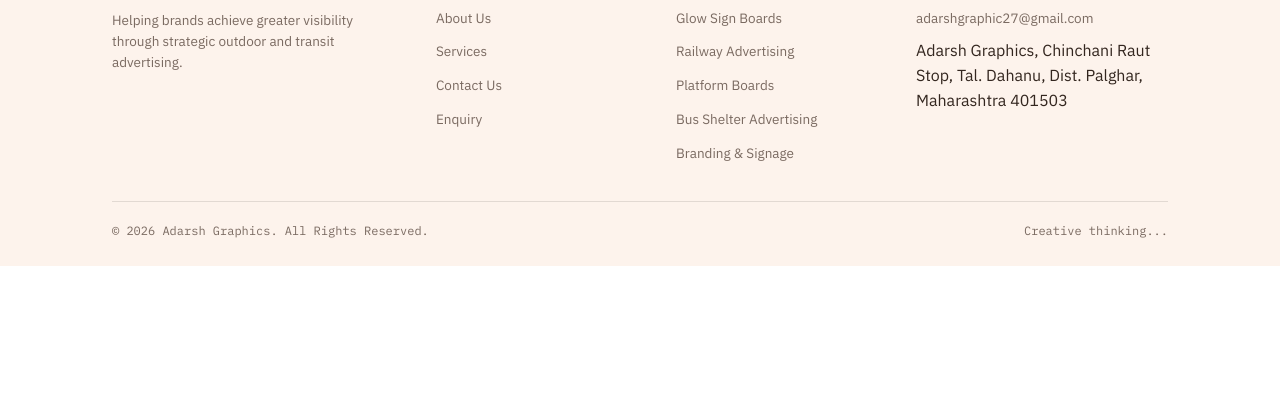
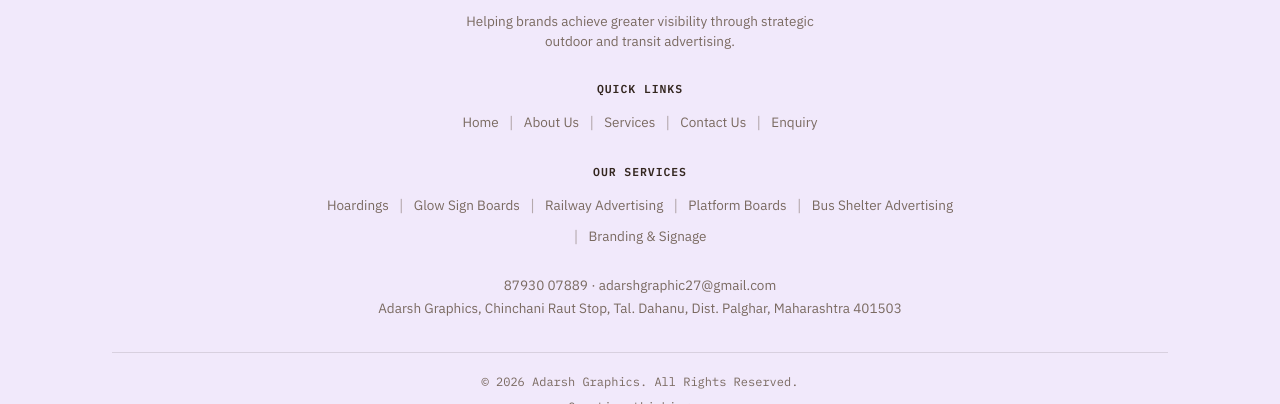
Before and after one commit to thakurprachodaya/adarshgraphics, a plain HTML site: page about.html in a window 1280 px wide. Shown: the part 2396-2800 px from the top of the page. Before the commit the page ends 2662 px from the top, so only its background shows below. Drawn offline with Linux system fonts and the light colour scheme.

Commit message:
Add files via upload

```diff
--- a/about.html
+++ b/about.html
@@ -17,10 +17,12 @@
   --paper:#FFFFFF;
   --alt:#FDF3EC;
   --alt-pink:#FCEEF3;
+  --hero-purple-1:#F1E9FB;
+  --hero-purple-2:#E3D2F5;
   --ink:#33261F;
   --ink-soft:#7A6A61;
-  --primary:#E8722C;
-  --primary-dark:#C1401F;
+  --primary:#7C4FB3;
+  --primary-dark:#5B3585;
   --magenta:#D6247A;
   --yellow:#F2A71B;
   --line: rgba(51,38,31,.13);
@@ -141,7 +143,7 @@
 
 /* ---------- page hero ---------- */
 .hero{
-  background:linear-gradient(150deg, var(--alt) 0%, var(--alt-pink) 100%);
+  background:linear-gradient(150deg, var(--hero-purple-1) 0%, var(--hero-purple-2) 100%);
   padding:52px 0 54px;
   text-align:center;
 }
@@ -198,6 +200,7 @@
 /* ---------- sections ---------- */
 section{ position:relative; padding:52px 0; }
 section.alt{ background:var(--alt); }
+section.alt-purple{ background:var(--hero-purple-1); }
 h2.h2{
   font-family:'Fraunces', serif;
   font-weight:700;
@@ -267,7 +270,7 @@
 .chip{
   font-family:'IBM Plex Mono', monospace;
   font-size:11px; letter-spacing:.03em; text-transform:uppercase;
-  background:var(--alt); color:var(--ink-soft);
+  background:var(--hero-purple-1); color:var(--ink-soft);
   border-radius:20px; padding:5px 12px;
 }
 
@@ -297,7 +300,7 @@
 /* ---------- values ---------- */
 .value-list{ margin-top:26px; display:grid; gap:18px; }
 @media (min-width:700px){ .value-list{ grid-template-columns:1fr 1fr; } }
-.value-item{ padding:18px 20px; border-left:3px solid var(--primary); background:var(--alt); border-radius:0 6px 6px 0; }
+.value-item{ padding:18px 20px; border-left:3px solid var(--primary); background:#fff; border-radius:0 6px 6px 0; }
 .value-item h3{ margin:0 0 6px; font-size:15px; color:var(--ink); }
 .value-item p{ margin:0; font-size:13.5px; color:var(--ink-soft); }
 
@@ -315,7 +318,7 @@
 }
 .cta-banner p{ margin:0 0 22px; color:rgba(255,255,255,.92); }
 .cta-banner .btn-solid{ background:#fff; color:var(--primary-dark); }
-.cta-banner .btn-solid:hover{ background:var(--yellow); color:var(--ink); }
+.cta-banner .btn-solid:hover{ background:var(--hero-purple-2); color:var(--primary-dark); }
 .cta-banner .btn-ghost{ border-color:rgba(255,255,255,.8); color:#fff; }
 .cta-banner .btn-ghost:hover{ background:rgba(255,255,255,.15); }
 
@@ -396,23 +399,30 @@
 .social-btn svg{ width:15px; height:15px; }
 
 /* ---------- footer ---------- */
-footer{ background:var(--alt); border-top:1px solid var(--line); padding:44px 0 26px; }
-.foot-grid{ display:grid; gap:30px; }
-@media (min-width:700px){ .foot-grid{ grid-template-columns:1.4fr 1fr 1fr 1.2fr; } }
-.foot-brand{ font-family:'Fraunces', serif; font-size:19px; color:var(--ink); font-weight:700; margin-bottom:8px; }
-.foot-tagline{ font-size:12px; color:var(--primary-dark); text-transform:uppercase; letter-spacing:.06em; font-family:'IBM Plex Mono', monospace; margin-bottom:10px; }
-.foot-desc{ font-size:13.5px; color:var(--ink-soft); max-width:32ch; }
-.foot-col h4{
+footer{ background:var(--hero-purple-1); border-top:1px solid var(--line); padding:46px 0 26px; }
+.foot-center{ text-align:center; }
+.foot-brand{ font-family:'Fraunces', serif; font-size:20px; color:var(--ink); font-weight:700; margin-bottom:6px; }
+.foot-tagline{ font-size:12px; color:var(--primary-dark); text-transform:uppercase; letter-spacing:.06em; font-family:'IBM Plex Mono', monospace; margin-bottom:12px; }
+.foot-desc{ font-size:13.5px; color:var(--ink-soft); max-width:44ch; margin:0 auto; }
+.foot-linkblock{ margin-top:28px; }
+.foot-linkblock h4{
   font-family:'IBM Plex Mono', monospace; font-size:11.5px;
   text-transform:uppercase; letter-spacing:.08em; color:var(--ink);
   margin:0 0 12px;
 }
-.foot-col ul{ list-style:none; margin:0; padding:0; display:grid; gap:9px; }
-.foot-col a{ text-decoration:none; font-size:13.5px; color:var(--ink-soft); }
-.foot-col a:hover{ color:var(--primary-dark); }
+.foot-pipe-row{
+  display:flex; flex-wrap:wrap; justify-content:center; align-items:center;
+  gap:6px 10px; max-width:640px; margin:0 auto;
+}
+.foot-pipe-row a{ text-decoration:none; font-size:13.5px; color:var(--ink-soft); }
+.foot-pipe-row a:hover{ color:var(--primary-dark); }
+.foot-pipe-row span{ color:var(--ink-soft); opacity:.5; }
+.foot-contact{ margin-top:26px; font-size:13.5px; color:var(--ink-soft); line-height:1.7; }
+.foot-contact a{ text-decoration:none; color:var(--ink-soft); }
+.foot-contact a:hover{ color:var(--primary-dark); }
 .foot-bottom{
-  margin-top:36px; padding-top:20px; border-top:1px solid var(--line);
-  display:flex; flex-wrap:wrap; justify-content:space-between; gap:10px;
+  margin-top:32px; padding-top:20px; border-top:1px solid var(--line);
+  display:flex; flex-direction:column; align-items:center; gap:6px;
   font-size:12px; color:var(--ink-soft);
   font-family:'IBM Plex Mono', monospace;
 }
@@ -485,7 +495,7 @@
 </section>
 
 <!-- ============ OUR APPROACH ============ -->
-<section class="alt">
+<section class="alt-purple">
   <div class="wrap reveal">
     <div class="eyebrow left"><span class="dot"></span>Our Approach</div>
     <h2 class="h2">We believe effective advertising starts with understanding the client's objective.</h2>
@@ -517,7 +527,7 @@
 </section>
 
 <!-- ============ MISSION / VISION ============ -->
-<section>
+<section class="alt-purple">
   <div class="wrap reveal two-col">
     <div class="value-item" style="border-left:3px solid var(--primary);">
       <h3 style="font-size:17px;">Our Mission</h3>
@@ -531,7 +541,7 @@
 </section>
 
 <!-- ============ VALUES ============ -->
-<section class="alt">
+<section class="alt-purple">
   <div class="wrap reveal">
     <div class="eyebrow left"><span class="dot"></span>Our Values</div>
     <h2 class="h2">What guides how we work.</h2>
@@ -576,43 +586,39 @@
 
 <!-- ============ FOOTER ============ -->
 <footer>
-  <div class="wrap">
-    <div class="foot-grid">
-      <div>
-        <div class="foot-brand">Adarsh Graphics</div>
-        <div class="foot-tagline">Outdoor Advertising &amp; Media Solutions</div>
-        <p class="foot-desc">Helping brands achieve greater visibility through strategic outdoor and transit advertising.</p>
-      </div>
-      <div class="foot-col">
-        <h4>Quick Links</h4>
-        <ul>
-          <li><a href="index.html">Home</a></li>
-          <li><a href="about.html">About Us</a></li>
-          <li><a href="services.html">Services</a></li>
-          <li><a href="contact.html">Contact Us</a></li>
-          <li><a href="enquiry.html">Enquiry</a></li>
-        </ul>
-      </div>
-      <div class="foot-col">
-        <h4>Our Services</h4>
-        <ul>
-          <li><a href="services.html">Hoardings</a></li>
-          <li><a href="services.html">Glow Sign Boards</a></li>
-          <li><a href="services.html">Railway Advertising</a></li>
-          <li><a href="services.html">Platform Boards</a></li>
-          <li><a href="services.html">Bus Shelter Advertising</a></li>
-          <li><a href="services.html">Branding &amp; Signage</a></li>
-        </ul>
-      </div>
-      <div class="foot-col">
-        <h4>Contact</h4>
-        <ul>
-          <li><a href="tel:+918793007889">87930 07889</a></li>
-          <li><a href="mailto:adarshgraphic27@gmail.com">adarshgraphic27@gmail.com</a></li>
-          <li>Adarsh Graphics, Chinchani Raut Stop, Tal. Dahanu, Dist. Palghar, Maharashtra 401503</li>
-        </ul>
+  <div class="wrap foot-center">
+    <div class="foot-brand">Adarsh Graphics</div>
+    <div class="foot-tagline">Outdoor Advertising &amp; Media Solutions</div>
+    <p class="foot-desc">Helping brands achieve greater visibility through strategic outdoor and transit advertising.</p>
+
+    <div class="foot-linkblock">
+      <h4>Quick Links</h4>
+      <div class="foot-pipe-row">
+        <a href="index.html">Home</a><span>|</span>
+        <a href="about.html">About Us</a><span>|</span>
+        <a href="services.html">Services</a><span>|</span>
+        <a href="contact.html">Contact Us</a><span>|</span>
+        <a href="enquiry.html">Enquiry</a>
       </div>
     </div>
+
+    <div class="foot-linkblock">
+      <h4>Our Services</h4>
+      <div class="foot-pipe-row">
+        <a href="services.html">Hoardings</a><span>|</span>
+        <a href="services.html">Glow Sign Boards</a><span>|</span>
+        <a href="services.html">Railway Advertising</a><span>|</span>
+        <a href="services.html">Platform Boards</a><span>|</span>
+        <a href="services.html">Bus Shelter Advertising</a><span>|</span>
+        <a href="services.html">Branding &amp; Signage</a>
+      </div>
+    </div>
+
+    <div class="foot-contact">
+      <a href="tel:+918793007889">87930 07889</a> &middot; <a href="mailto:adarshgraphic27@gmail.com">adarshgraphic27@gmail.com</a><br>
+      Adarsh Graphics, Chinchani Raut Stop, Tal. Dahanu, Dist. Palghar, Maharashtra 401503
+    </div>
+
     <div class="foot-bottom">
       <span>© 2026 Adarsh Graphics. All Rights Reserved.</span>
       <span>Creative thinking...</span>
```
Also changed, not shown: contact.html (+60 -54 lines), enquiry.html (+59 -53 lines), index.html (+60 -54 lines), services.html (+60 -54 lines).
